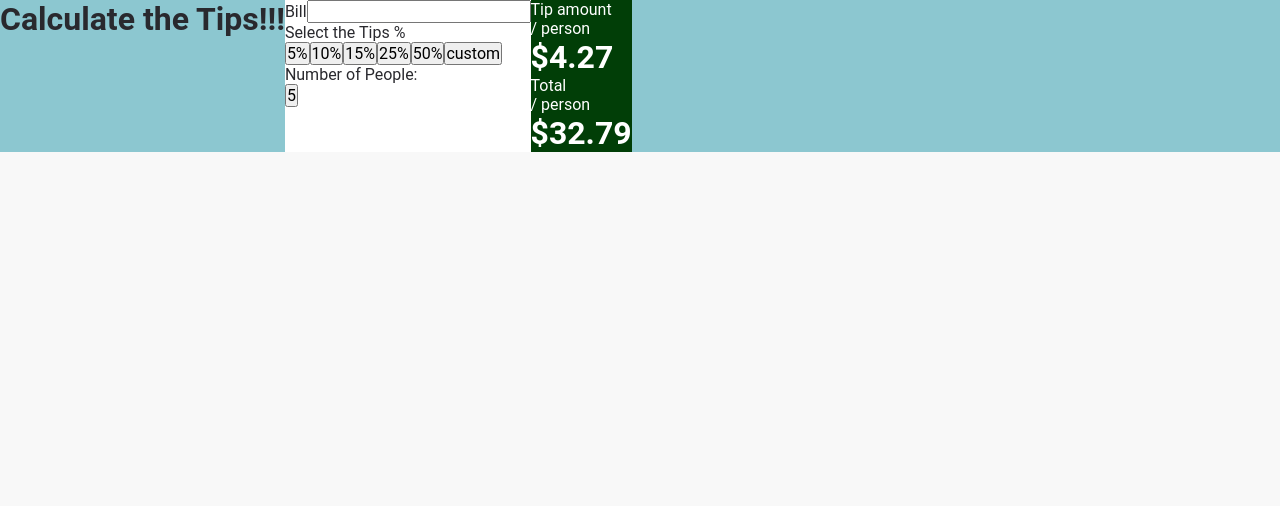
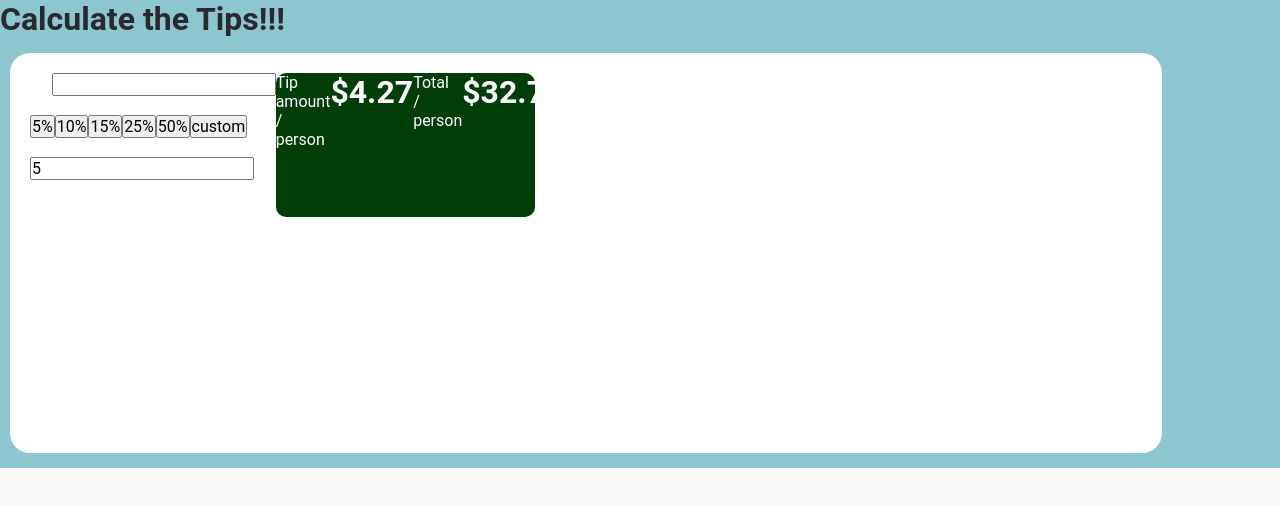
Before and after one commit to DomingosManuelFranco/Tips-Calc, a React (Create React App) app: page / in a window 1280 px wide. Shown: the top 506 px of the page. Built offline with nearby package versions, Linux system fonts and the light colour scheme.

Commit message:
small changes on styles

```diff
--- a/src/App.js
+++ b/src/App.js
@@ -9,6 +9,7 @@ import './components/Style.css';
 function App() {
   return (
     <div className="App">
+      <h1>Calculate the Tips!!!</h1>
       <Home />
     </div>
   );
--- a/src/components/Form.js
+++ b/src/components/Form.js
@@ -18,7 +18,7 @@ function Form() {
                             <input type="button" value="custom" id='btn'/> <br />
                         </div>
                         <label htmlFor="">Number of People: </label><br />
-                        <input type="button" value="5" id='nPeople' />
+                        <input type="text" value="5" id='nPeople' />
                     </form>
                 </div>
         </div>
--- a/src/components/Home.js
+++ b/src/components/Home.js
@@ -7,7 +7,7 @@ import ShowTips from './ShowTips';
 function Home() {
     return (
         <div className='home'>
-            <h1>Calculate the Tips!!!</h1>
+
             <div id='container'>
                 <Form />
                 <ShowTips />
--- a/src/components/Style.css
+++ b/src/components/Style.css
@@ -18,17 +18,39 @@ body {
 
 /*Components Styles*/
 
+.App {
+    background-color: #8cc7d0;
+}
+
 .home {
     display: flex;
-    background-color:#8cc7d0;
+    align-items:stretch;
 }
 
 #container {
     display: flex;
+    align-items: stretch;
+    width: 90%;
+    height: 50vh;
+    margin: 15px 10px;
+    padding: 20px 20px;
+    border-radius: 20px;
+    text-align: justify;
     background-color: #fff;
 }
 
+#form {
+    display: flex;
+    align-content: stretch;
+    color: white;
+}
+
 #result {
+    display: flex;
+    align-content: stretch;
     color: white;
+    width: 80%;
+    height: 40%;
+    border-radius: 10px;
     background-color: #013e07;
 }
```
